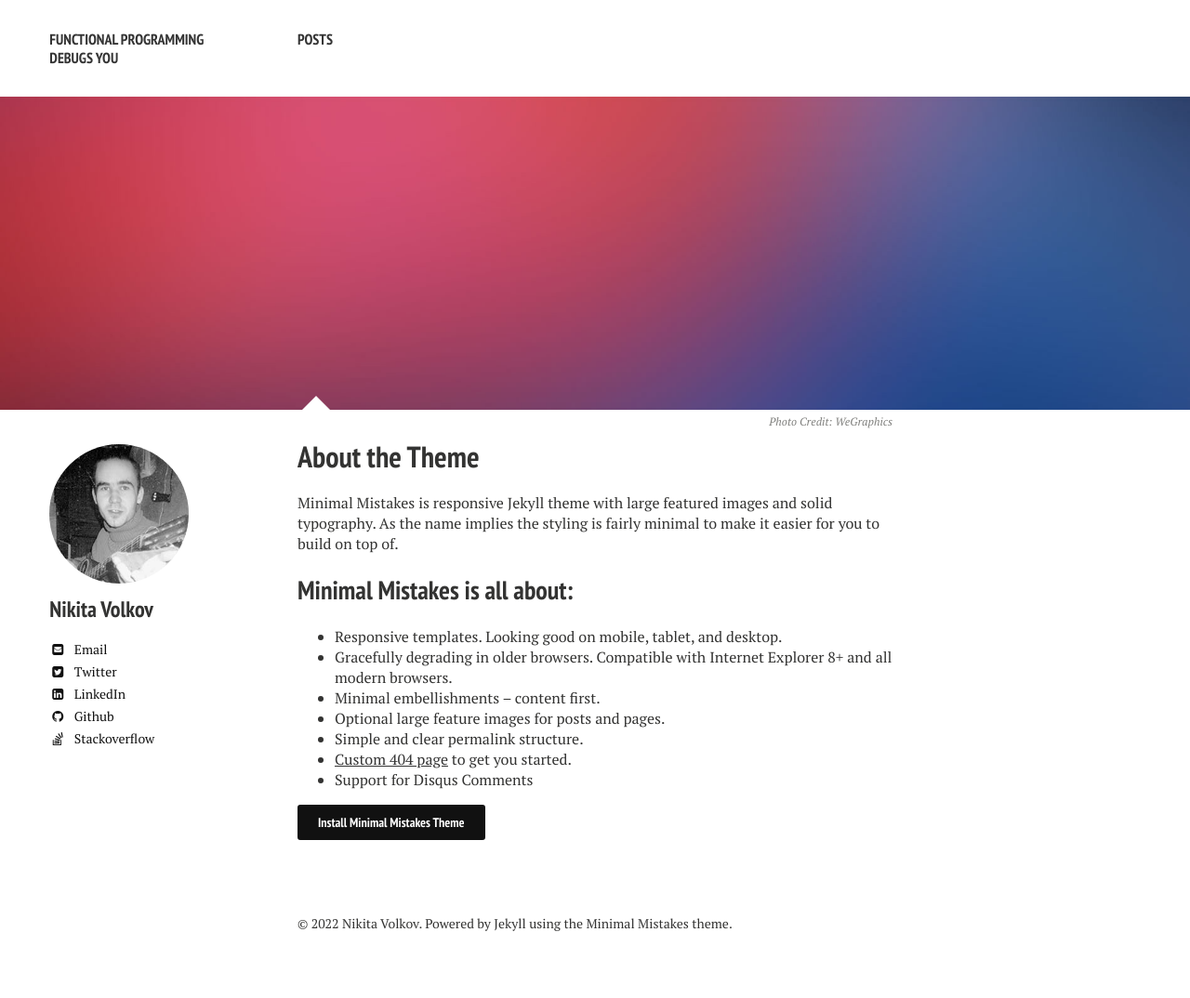
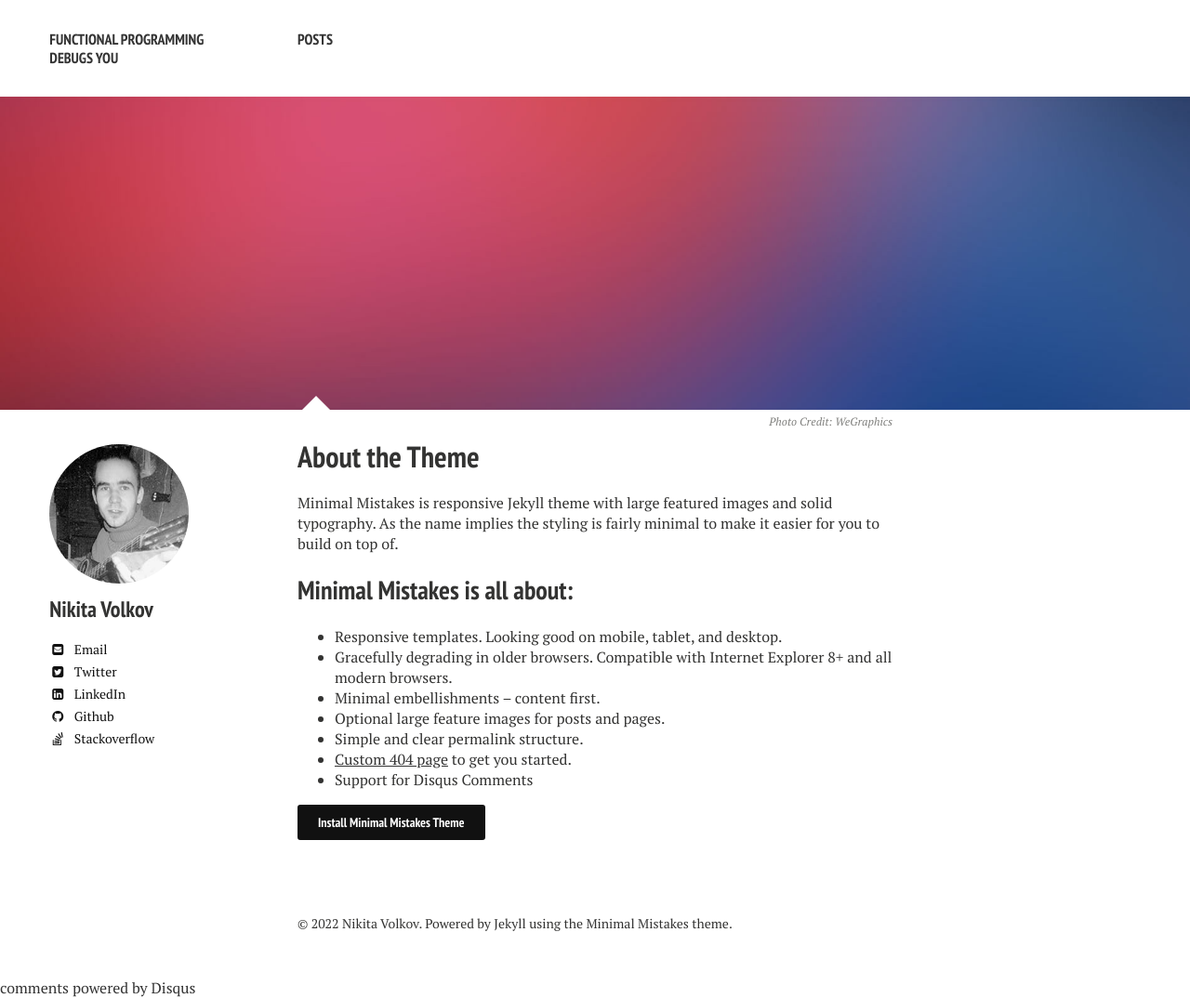
Before and after one commit to nikita-volkov/nikita-volkov.github.io, a Jekyll site: the page built from about/index.md, in a window 1280 px wide. Shown: the whole page at 93% size. Built offline with Jekyll 4.4.1, drawn with Linux system fonts in a browser that asks for light colours; nearby versions of some CDN libraries; comment, search, counter and statistics services are not loaded; before the commit the page ends 1052 px from its top, so only the background shows below that; part of the change alters nothing that is shown.

Commit message:
Restore disqus

```diff
--- a/_config.yml
+++ b/_config.yml
@@ -30,7 +30,7 @@ owner:
   avatar: bio-photo-5.jpg
   bio:
   email: nikita.y.volkov@mail.ru
-  # disqus-shortname: programsdebugyou
+  disqus-shortname: programsdebugyou
   twitter: NikitaYVolkov
   facebook: #username
   google:
```
